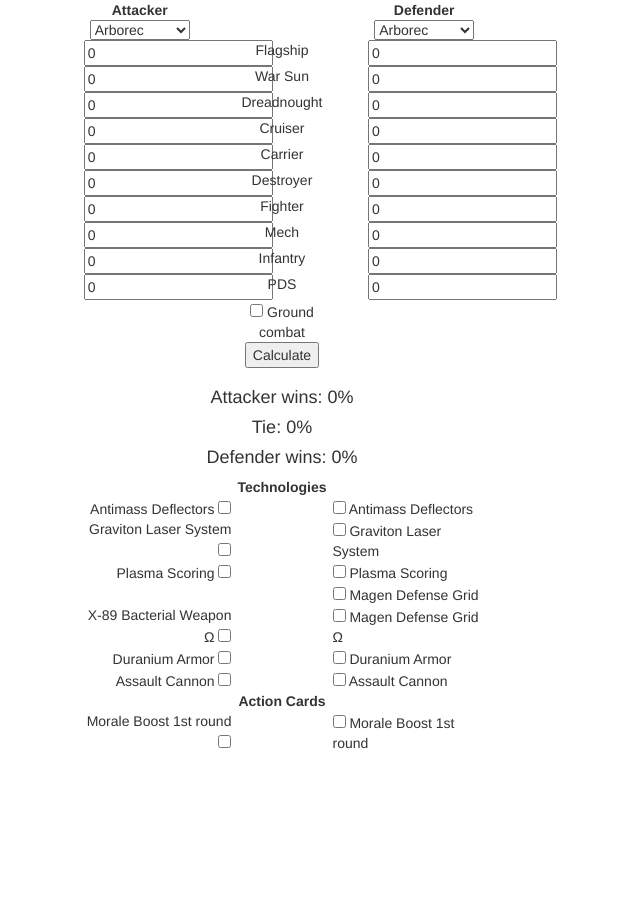
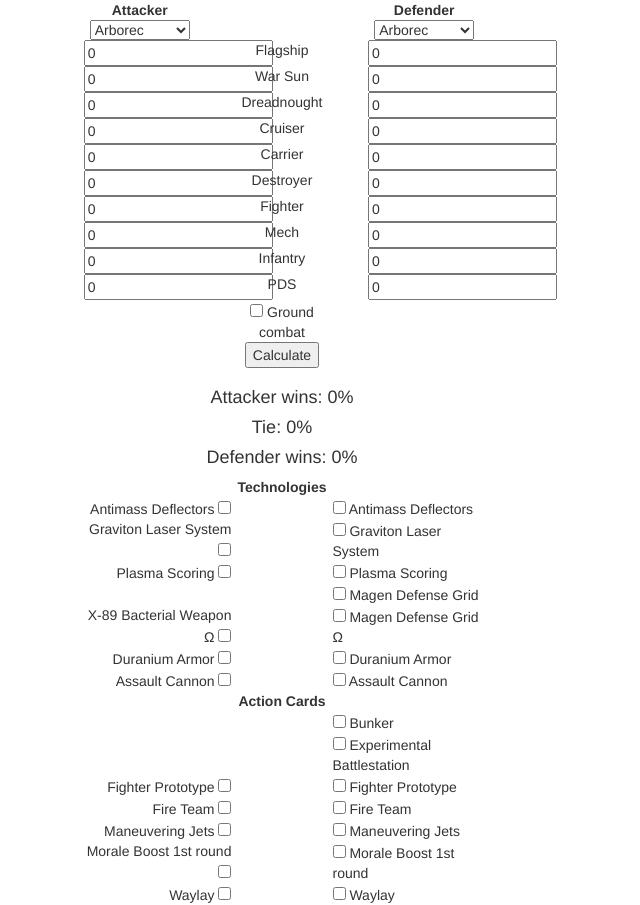
Before and after one commit to EBaalhuis/TI4_battle_sim, a Flask app: page / in a window 1280 px wide. Shown: the whole page, without its empty margins (358-998 px from the left). Before the commit the page ends 749 px from the top, so only its background shows below. Run offline with Flask 2, Linux system fonts and the light colour scheme; some libraries are stand-ins or nearby versions.

Commit message:
checkboxes for action cards

```diff
--- a/app/forms.py
+++ b/app/forms.py
@@ -61,3 +61,13 @@
     # Action Cards
     att_morale = BooleanField("Morale Boost 1st Round", default=False)
     def_morale = BooleanField("Morale Boost 1st Round", default=False)
+    def_bunker = BooleanField("Bunker", default=False)
+    def_experimental = BooleanField("Experimental Battlestation", default=False)
+    att_prototype = BooleanField("Fighter Prototype", default=False)
+    def_prototype = BooleanField("Fighter Prototype", default=False)
+    att_fireteam = BooleanField("Fire Team", default=False)
+    def_fireteam = BooleanField("Fire Team", default=False)
+    att_maneuvering = BooleanField("Maneuvering Jets", default=False)
+    def_maneuvering = BooleanField("Maneuvering Jets", default=False)
+    att_waylay = BooleanField("Waylay", default=False)
+    def_waylay = BooleanField("Waylay", default=False)
--- a/app/route_helpers.py
+++ b/app/route_helpers.py
@@ -4,7 +4,9 @@
 def options_from_form(form):
     labels = ["ground_combat", "att_faction", "def_faction", "att_antimass", "def_antimass", "att_graviton",
               "def_graviton", "att_plasma", "def_plasma", "def_magen", "def_magen_o", "att_x89", "att_duranium",
-              "def_duranium", "att_assault", "def_assault"]
+              "def_duranium", "att_assault", "def_assault", "def_bunker", "def_experimental", "att_prototype",
+              "def_prototype", "att_fireteam", "def_fireteam", "att_maneuvering", "def_maneuvering", "att_morale",
+              "def_morale", "att_waylay", "def_waylay"]
     options = defaultdict(lambda: False)
 
     for label in labels:
--- a/app/templates/index.html
+++ b/app/templates/index.html
@@ -248,8 +248,59 @@
                     </div>
                 </div>
 
+                <!-- Action Card checkboxes -->
                 <div class="o-grid o-grid--no-gutter center-grid row" align="center">
                     <b>Action Cards</b>
+                </div>
+
+                <div class="o-grid o-grid--no-gutter center-grid row">
+                    <div class="col-sm-5" align="right">
+
+                    </div>
+                    <div class="col-sm-2" align="center"></div>
+                    <div class="col-sm-5">
+                        <input id="def_bunker" name="def_bunker" type="checkbox"> Bunker
+                    </div>
+                </div>
+
+                <div class="o-grid o-grid--no-gutter center-grid row">
+                    <div class="col-sm-5" align="right">
+
+                    </div>
+                    <div class="col-sm-2" align="center"></div>
+                    <div class="col-sm-5">
+                        <input id="def_experimental" name="def_experimental" type="checkbox"> Experimental Battlestation
+                    </div>
+                </div>
+
+                <div class="o-grid o-grid--no-gutter center-grid row">
+                    <div class="col-sm-5" align="right">
+                        Fighter Prototype <input id="att_prototype" name="att_prototype" type="checkbox">
+                    </div>
+                    <div class="col-sm-2" align="center"></div>
+                    <div class="col-sm-5">
+                        <input id="def_prototype" name="def_prototype" type="checkbox"> Fighter Prototype
+                    </div>
+                </div>
+
+                <div class="o-grid o-grid--no-gutter center-grid row">
+                    <div class="col-sm-5" align="right">
+                        Fire Team <input id="att_fireteam" name="att_fireteam" type="checkbox">
+                    </div>
+                    <div class="col-sm-2" align="center"></div>
+                    <div class="col-sm-5">
+                        <input id="def_fireteam" name="def_fireteam" type="checkbox"> Fire Team
+                    </div>
+                </div>
+
+                <div class="o-grid o-grid--no-gutter center-grid row">
+                    <div class="col-sm-5" align="right">
+                        Maneuvering Jets <input id="att_maneuvering" name="att_maneuvering" type="checkbox">
+                    </div>
+                    <div class="col-sm-2" align="center"></div>
+                    <div class="col-sm-5">
+                        <input id="def_maneuvering" name="def_maneuvering" type="checkbox"> Maneuvering Jets
+                    </div>
                 </div>
 
                 <div class="o-grid o-grid--no-gutter center-grid row">
@@ -261,6 +312,18 @@
                         <input id="def_morale" name="def_morale" type="checkbox"> Morale Boost 1st round
                     </div>
                 </div>
+
+                <div class="o-grid o-grid--no-gutter center-grid row">
+                    <div class="col-sm-5" align="right">
+                        Waylay <input id="att_waylay" name="att_waylay" type="checkbox">
+                    </div>
+                    <div class="col-sm-2" align="center"></div>
+                    <div class="col-sm-5">
+                        <input id="def_waylay" name="def_waylay" type="checkbox"> Waylay
+                    </div>
+                </div>
+
+
 
             </form>
         </div>
```
